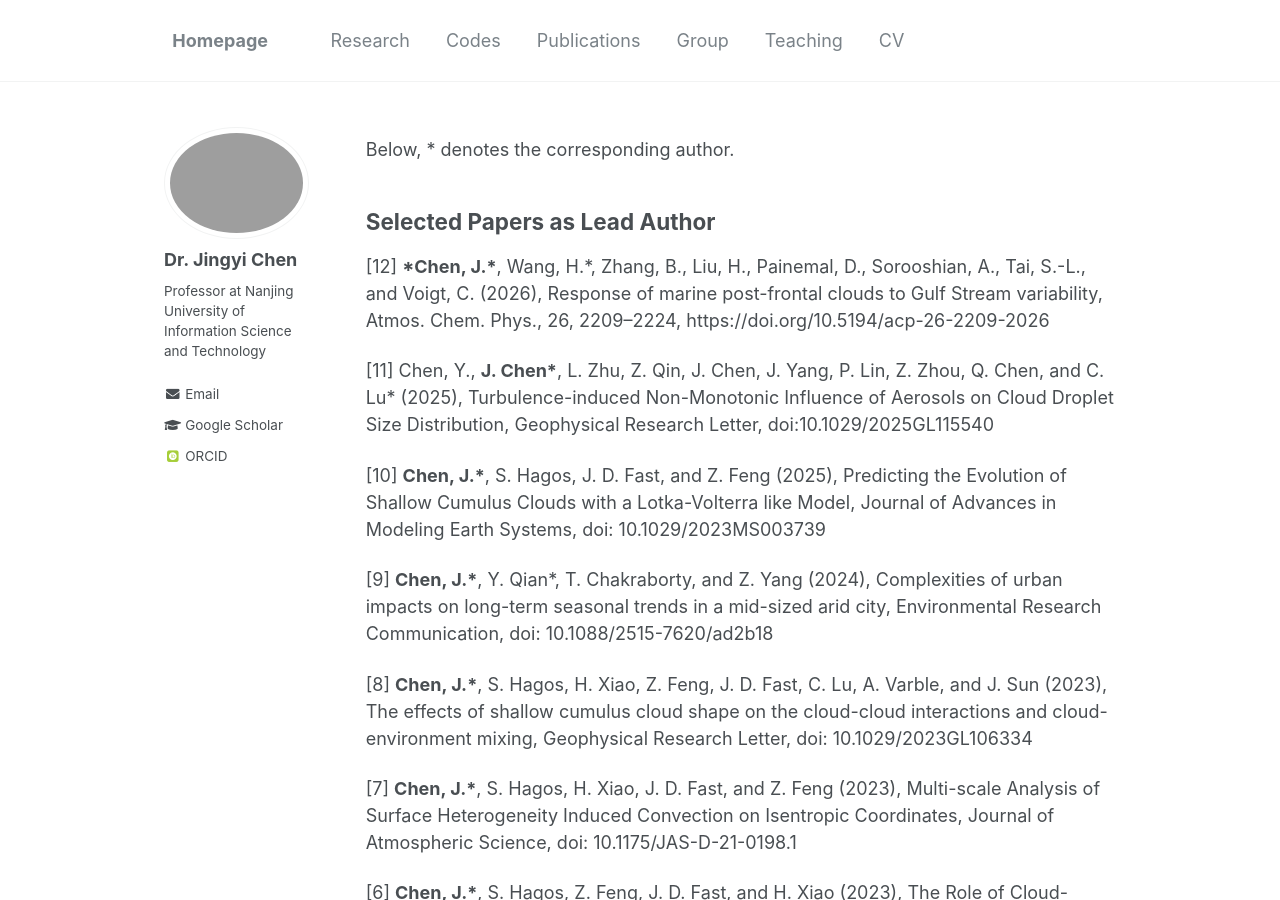
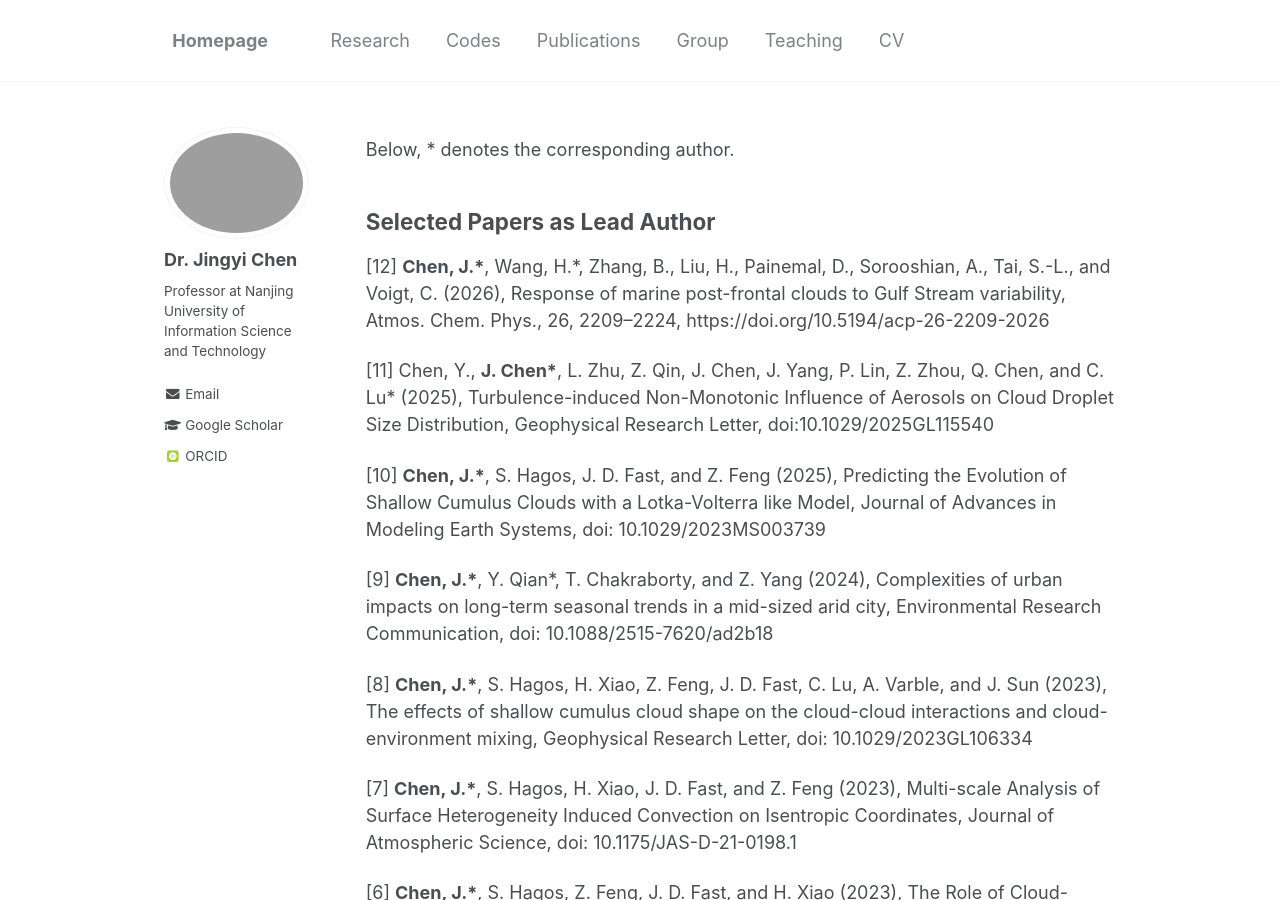
Before and after one commit to Jingyi-Chen/jingyi-chen.github.io, a Jekyll site: the page built from _pages/publications.md, in a window 1280 px wide and 900 px high. Built offline with Jekyll 4.4.1, drawn with Linux system fonts in a browser that asks for light colours; some web fonts are replaced.

```diff
--- a/_pages/publications.md
+++ b/_pages/publications.md
@@ -8,7 +8,7 @@ Below, * denotes the corresponding author.
 
 Selected Papers as Lead Author
 ---
-[12] ***Chen, J.\***, Wang, H.\*, Zhang, B., Liu, H., Painemal, D., Sorooshian, A., Tai, S.-L., and Voigt, C. (2026), Response of marine post-frontal clouds to Gulf Stream variability, Atmos. Chem. Phys., 26, 2209–2224, https://doi.org/10.5194/acp-26-2209-2026
+[12] **Chen, J.\***, Wang, H.\*, Zhang, B., Liu, H., Painemal, D., Sorooshian, A., Tai, S.-L., and Voigt, C. (2026), Response of marine post-frontal clouds to Gulf Stream variability, Atmos. Chem. Phys., 26, 2209–2224, https://doi.org/10.5194/acp-26-2209-2026
 
 [11] Chen, Y., **J. Chen\***, L. Zhu, Z. Qin, J. Chen, J. Yang, P. Lin, Z. Zhou, Q. Chen, and C. Lu\* (2025), Turbulence-induced Non-Monotonic Influence of Aerosols on Cloud Droplet Size Distribution, Geophysical Research Letter, doi:10.1029/2025GL115540
 
```
